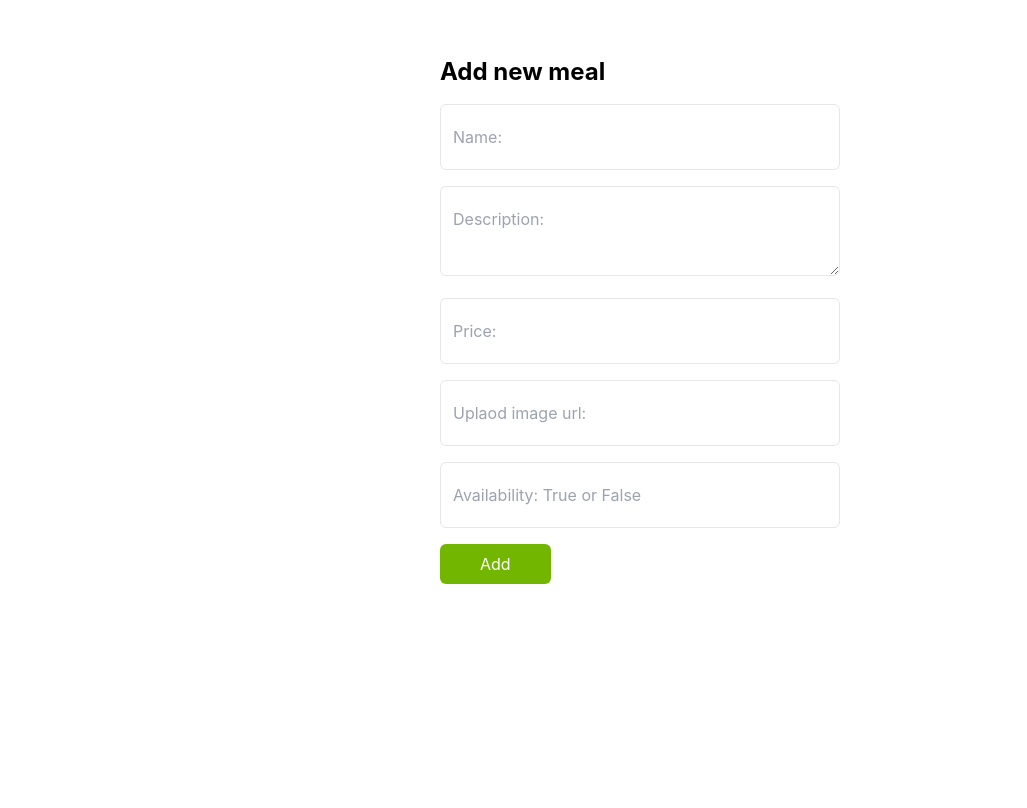
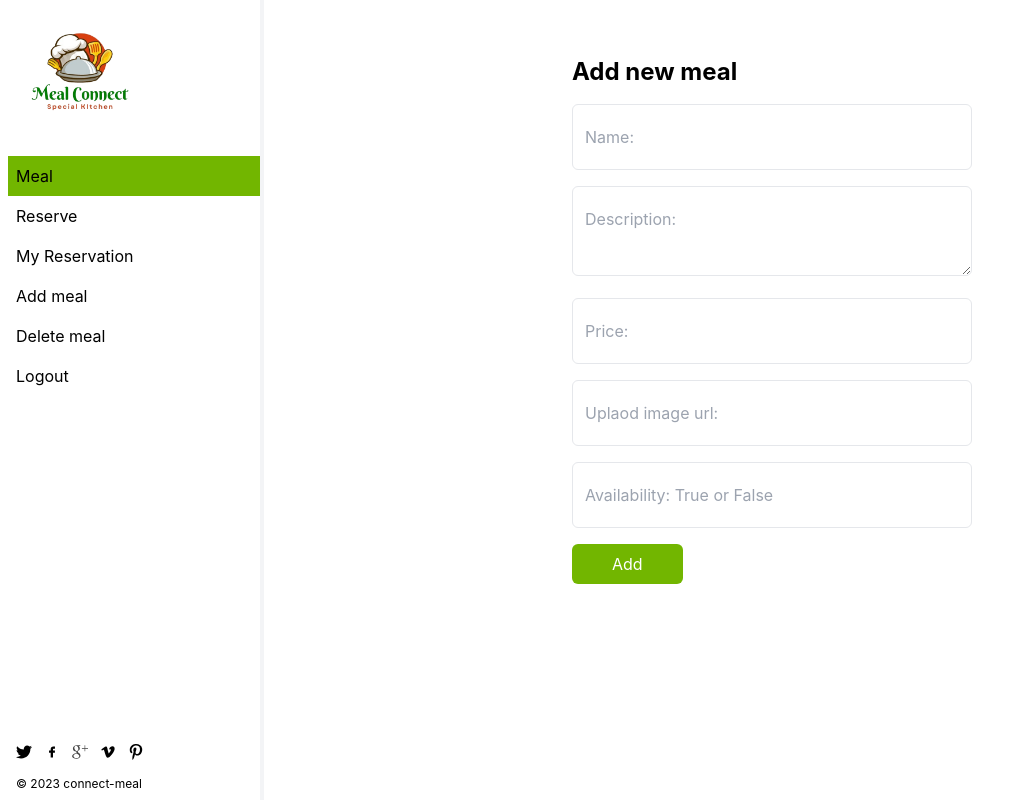
Before and after one commit to JoyTaribagshaw/meal_connect-frontend, a React (Create React App) app: page /addmeal in a window 1280 px wide. Shown: the whole page, without its empty margins (0-1027 px from the left). Built offline with nearby package versions, Linux system fonts and the light colour scheme.

Commit message:
Fix navigation for Addmeal

```diff
--- a/src/App.js
+++ b/src/App.js
@@ -3,19 +3,21 @@ import Splash from './components/Splash';
 import Login from './components/Login';
 import Signup from './components/SignUp';
 import Main from './components/Main';
-import AddMeal from './components/AddMeal';
+import AddMealNav from './components/AddMealNav';
+import UserProfile from './components/UserProfile';
 // import DeleteMeal from './components/DeleteMeal';
 
 function App() {
   return (
     <div>
+      <UserProfile />
       <BrowserRouter>
         <Routes>
           <Route exact path="/" element={<Splash />} />
           <Route path="/login" element={<Login />} />
           <Route path="/signup" element={<Signup />} />
           <Route path="/dashboard" element={<Main />} />
-          <Route path="/addmeal" element={<AddMeal />} />
+          <Route path="/addmeal" element={<AddMealNav />} />
           {/* <Route path="/deletemeal" element={<DeleteMeal />} /> */}
 
         </Routes>
--- a/src/components/AddMeal.js
+++ b/src/components/AddMeal.js
@@ -16,7 +16,7 @@ const AddMeal = () => {
   };
 
   return (
-    <div className="max-w-md mx-auto my-8 p-6 bg-white rounded-md">
+    <div className="max-w-md mx-auto my-8 p-6 bg-white rounded-md w-[70%]">
       <h2 className="text-2xl font-bold mb-4">Add new meal</h2>
       <form onSubmit={handleSubmit}>
         <div className="mb-4">
--- /dev/null
+++ b/src/components/AddMealNav.js
@@ -0,0 +1,11 @@
+import AddMeal from './AddMeal';
+import Navigation from './navigation/Navigation';
+
+const AddMealNav = () => (
+  <div className="flex">
+    <Navigation />
+    <AddMeal />
+  </div>
+);
+
+export default AddMealNav;
--- a/src/components/Main.js
+++ b/src/components/Main.js
@@ -1,6 +1,6 @@
 import { useNavigate } from 'react-router-dom';
 import { useEffect } from 'react';
-import UserProfile from './UserProfile';
+// import UserProfile from './UserProfile';
 import Navigation from './navigation/Navigation';
 import MealSlider from './navigation/MealSlider';
 
@@ -18,7 +18,6 @@ function Main() {
     <div className="flex">
       <Navigation />
       <MealSlider />
-      <UserProfile />
     </div>
   );
 }
```
